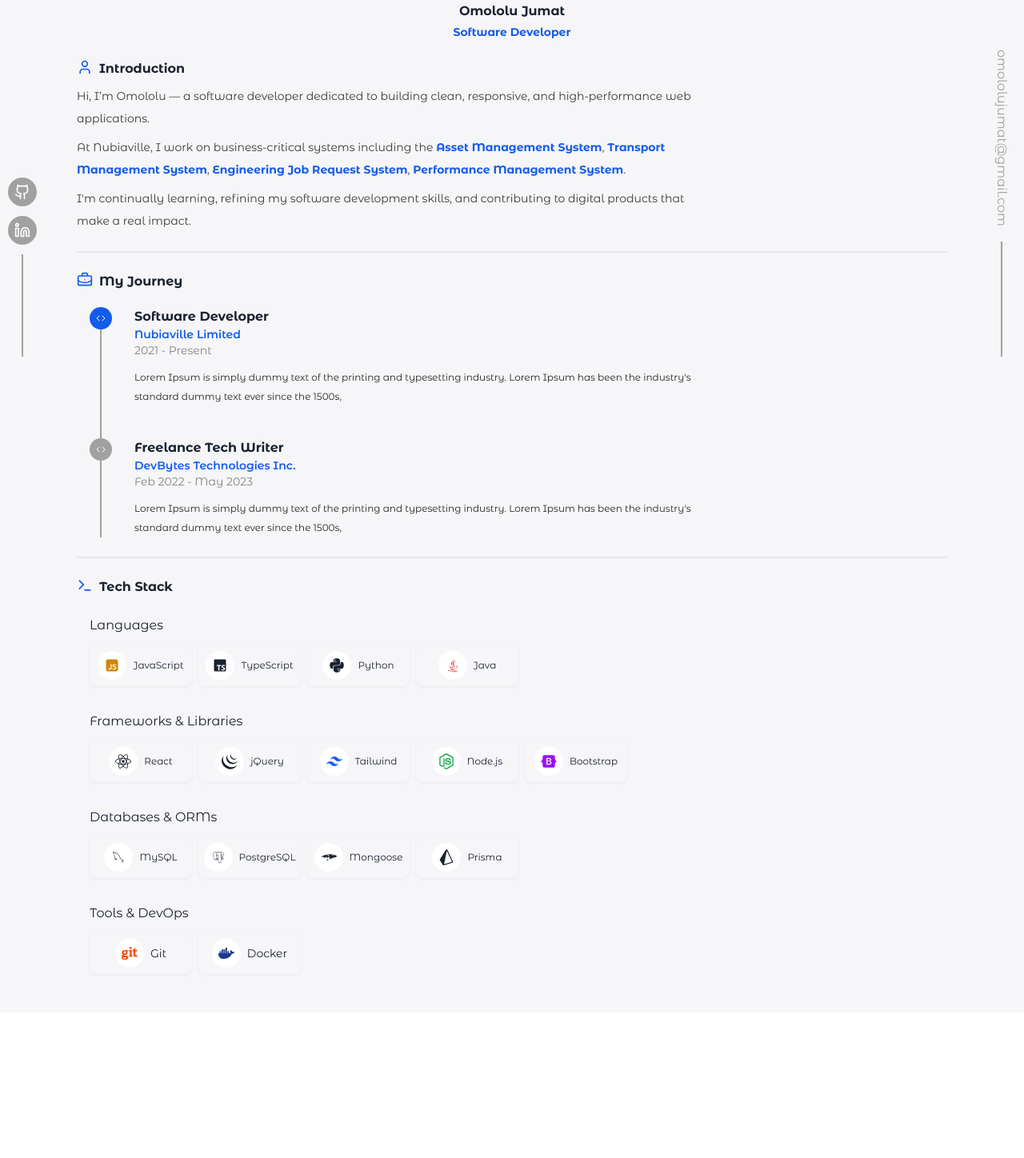
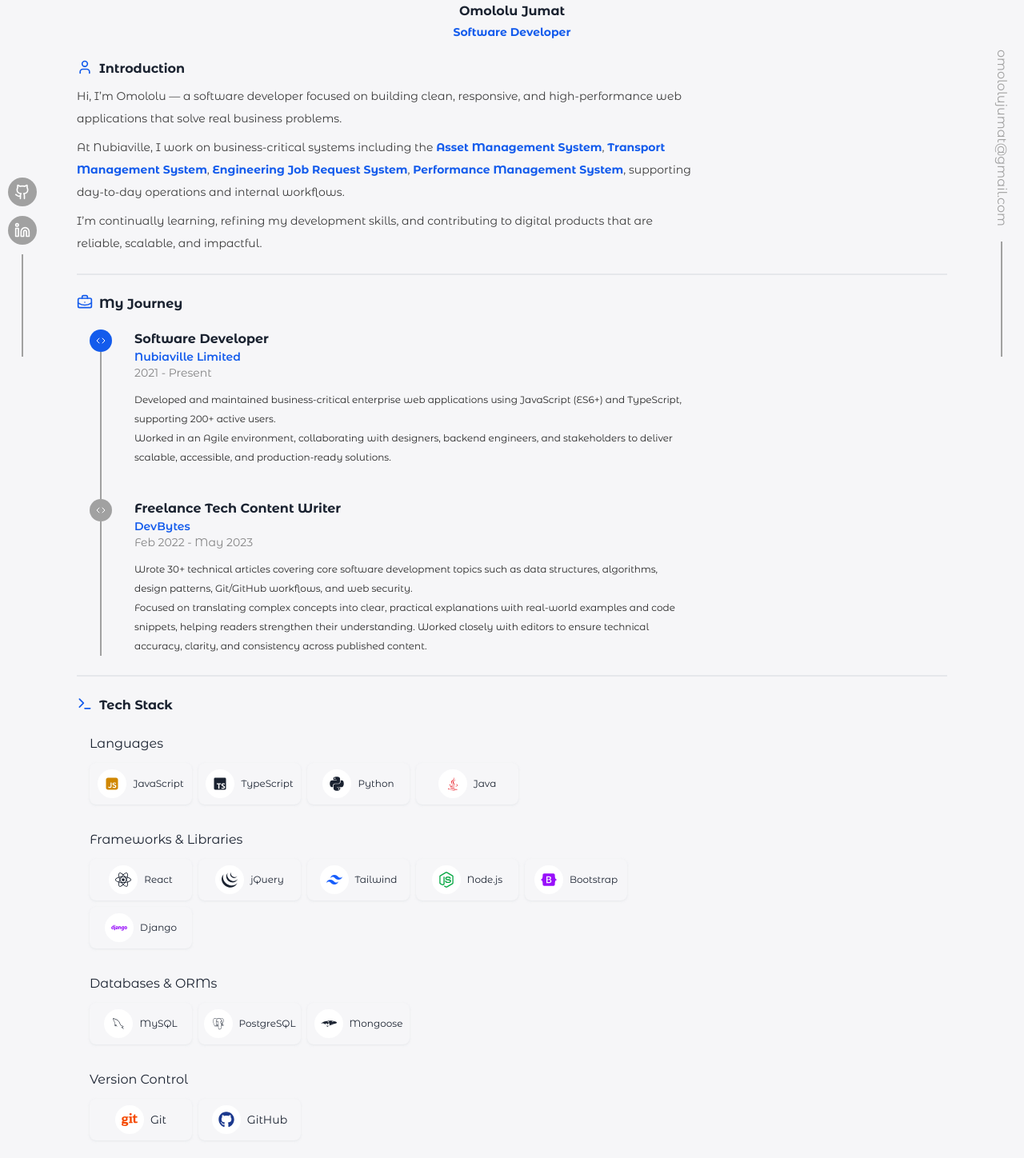
Before and after one commit to Jummate/omololujumat, a React (Vite) app: page /about in a window 1280 px wide. Shown: the part 354-1802 px from the top of the page at 80% size. Before the commit the page ends 1620 px from the top, so only its background shows below. Built offline with nearby package versions, Linux system fonts and the light colour scheme.

Commit message:
replace dummy data with actual content in Experience section (closes #35)

```diff
--- a/src/pages/About.tsx
+++ b/src/pages/About.tsx
@@ -1,17 +1,17 @@
 import MyPhoto from '../components/MyPhoto';
 import { BriefcaseBusiness, Code, Terminal, User } from 'lucide-react';
 import { RiJavascriptFill } from 'react-icons/ri';
-import { SiJquery, SiMongoose, SiPrisma, SiTailwindcss } from 'react-icons/si';
+import { SiJquery, SiMongoose, SiTailwindcss } from 'react-icons/si';
 import { BiLogoTypescript } from 'react-icons/bi';
 import {
    FaBootstrap,
-   FaDocker,
    FaGit,
+   FaGithub,
    FaNodeJs,
    FaPython,
    FaReact,
 } from 'react-icons/fa6';
-import { DiJava, DiMysql, DiPostgresql } from 'react-icons/di';
+import { DiDjango, DiJava, DiMysql, DiPostgresql } from 'react-icons/di';
 import PageHeader from '../components/PageHeader';
 
 function About() {
@@ -30,9 +30,11 @@
             </h2>
 
             <p className="text-muted/90 text-sm leading-7 mb-2">
-               Hi, I’m Omololu — a software developer dedicated to building
-               clean, responsive, and high-performance web applications.
+               Hi, I’m Omololu — a software developer focused on building clean,
+               responsive, and high-performance web applications that solve real
+               business problems.
             </p>
+
             <p className="text-muted/90 text-sm leading-7 mb-2">
                At Nubiaville, I work on business-critical systems including the{' '}
                <span className="text-primary font-bold">
@@ -50,12 +52,13 @@
                <span className="text-primary font-bold">
                   Performance Management System
                </span>
-               .
+               , supporting day-to-day operations and internal workflows.
             </p>
+
             <p className="text-muted/90 text-sm leading-7">
-               I'm continually learning, refining my software development
-               skills, and contributing to digital products that make a real
-               impact.
+               I’m continually learning, refining my development skills, and
+               contributing to digital products that are reliable, scalable, and
+               impactful.
             </p>
          </section>
 
@@ -80,9 +83,14 @@
                </p>
                <p className="text-sm text-muted/55 mb-3">2021 - Present</p>
                <p className="text-xs leading-6 text-muted">
-                  Lorem Ipsum is simply dummy text of the printing and
-                  typesetting industry. Lorem Ipsum has been the industry's
-                  standard dummy text ever since the 1500s,
+                  Developed and maintained business-critical enterprise web
+                  applications using JavaScript (ES6+) and TypeScript,
+                  supporting 200+ active users.
+               </p>
+               <p className="text-xs leading-6 text-muted">
+                  Worked in an Agile environment, collaborating with designers,
+                  backend engineers, and stakeholders to deliver scalable,
+                  accessible, and production-ready solutions.
                </p>
             </div>
             <div className="relative pl-18">
@@ -93,16 +101,21 @@
                   <div className="flex-1 w-0.5 bg-muted-foreground"></div>
                </div>
                <h4 className="font-bold text-foreground">
-                  Freelance Tech Writer
+                  Freelance Tech Content Writer
                </h4>
-               <p className="text-sm text-primary font-semibold">
-                  DevBytes Technologies Inc.
-               </p>
+               <p className="text-sm text-primary font-semibold">DevBytes</p>
                <p className="text-sm text-muted/55 mb-3">Feb 2022 - May 2023</p>
                <p className="text-xs leading-6 text-muted">
-                  Lorem Ipsum is simply dummy text of the printing and
-                  typesetting industry. Lorem Ipsum has been the industry's
-                  standard dummy text ever since the 1500s,
+                  Wrote 30+ technical articles covering core software
+                  development topics such as data structures, algorithms, design
+                  patterns, Git/GitHub workflows, and web security.
+               </p>
+               <p className="text-xs leading-6 text-muted">
+                  Focused on translating complex concepts into clear, practical
+                  explanations with real-world examples and code snippets,
+                  helping readers strengthen their understanding. Worked closely
+                  with editors to ensure technical accuracy, clarity, and
+                  consistency across published content.
                </p>
             </div>
          </section>
@@ -180,6 +193,12 @@
                            <FaBootstrap size={20} className="text-purple-600" />
                         ),
                      },
+                     {
+                        label: 'Django',
+                        icon: (
+                           <DiDjango size={20} className="text-purple-600" />
+                        ),
+                     },
                   ].map(({ label, icon }) => (
                      <div
                         key={label}
@@ -211,7 +230,7 @@
                         label: 'Mongoose',
                         icon: <SiMongoose size={20} className="" />,
                      },
-                     { label: 'Prisma', icon: <SiPrisma size={20} /> },
+                     // { label: 'Prisma', icon: <SiPrisma size={20} /> },
                   ].map(({ label, icon }) => (
                      <div
                         key={label}
@@ -227,7 +246,7 @@
             </article>
 
             <article className="w-full p-4">
-               <h3 className="mb-3">Tools & DevOps</h3>
+               <h3 className="mb-3">Version Control</h3>
 
                <div className="flex flex-wrap gap-2 text-sm">
                   {[
@@ -236,9 +255,13 @@
                         icon: <FaGit size={20} className="text-orange-600" />,
                      },
                      {
-                        label: 'Docker',
-                        icon: <FaDocker size={20} className="text-blue-900" />,
+                        label: 'GitHub',
+                        icon: <FaGithub size={20} className="text-blue-900" />,
                      },
+                     // {
+                     //    label: 'Docker',
+                     //    icon: <FaDocker size={20} className="text-blue-900" />,
+                     // },
                   ].map(({ label, icon }) => (
                      <div
                         key={label}
```
